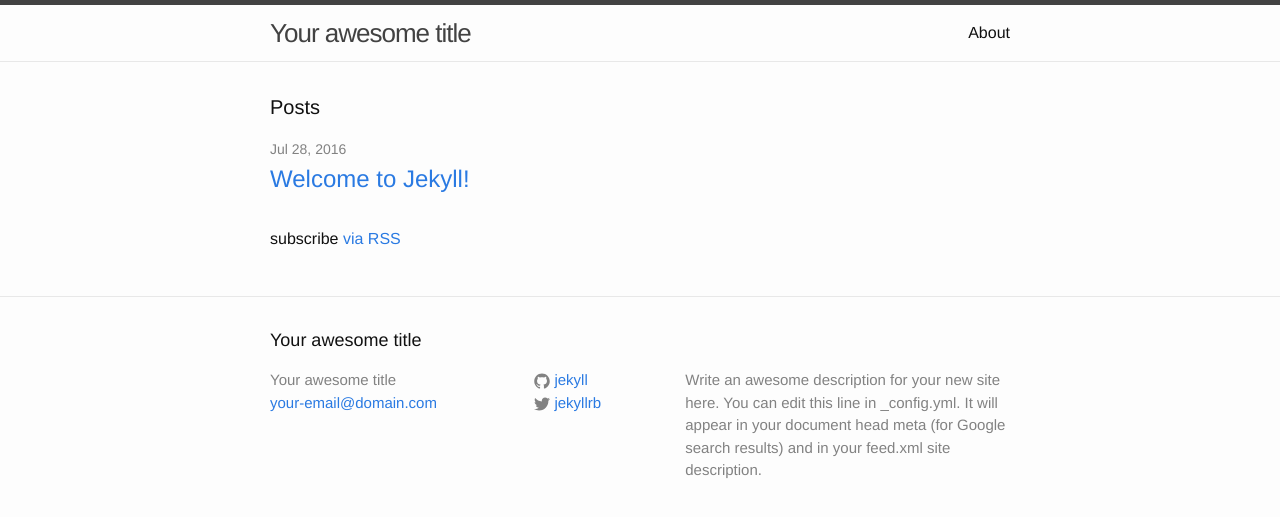
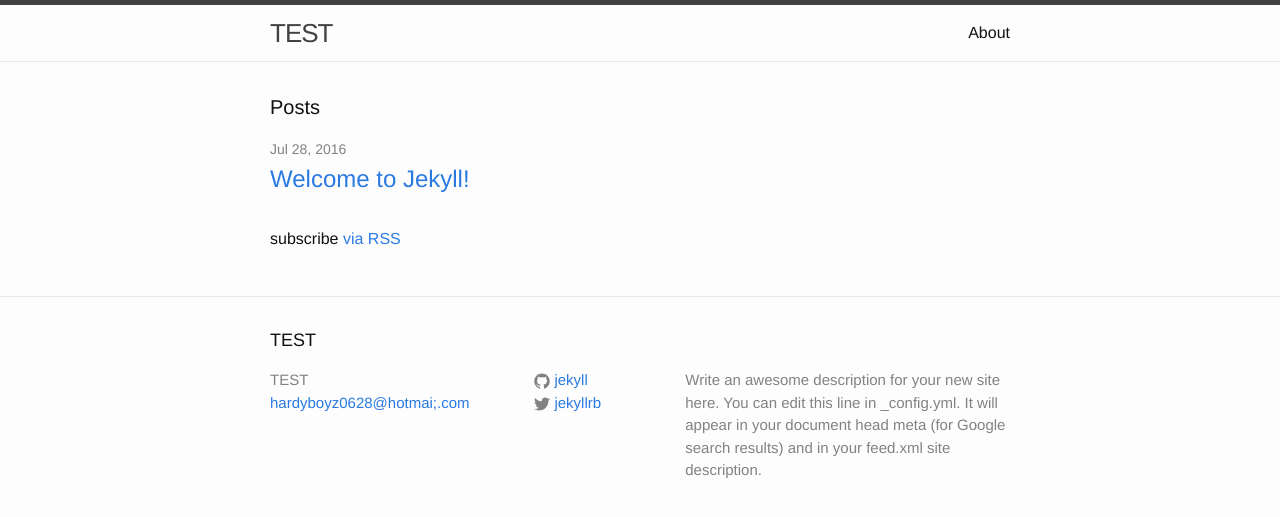
Before and after one commit to hardyboyz0628/.github.io, a Jekyll site: the page built from index.html, in a window 1280 px wide. Shown: the top 517 px of the page. Built offline with Jekyll 4.4.1, drawn with Linux system fonts in a browser that asks for light colours.

Commit message:
Update _config.yml

```diff
--- a/_config.yml
+++ b/_config.yml
@@ -6,8 +6,8 @@
 # 'jekyll serve'. If you change this file, please restart the server process.
 
 # Site settings
-title: Your awesome title
-email: your-email@domain.com
+title: TEST
+email: hardyboyz0628@hotmai;.com
 description: > # this means to ignore newlines until "baseurl:"
   Write an awesome description for your new site here. You can edit this
   line in _config.yml. It will appear in your document head meta (for
```
